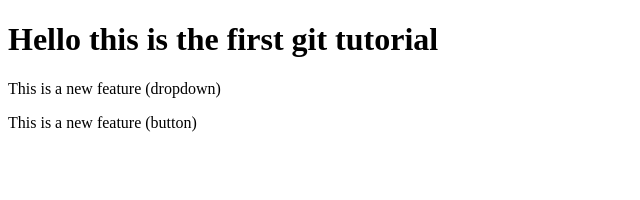
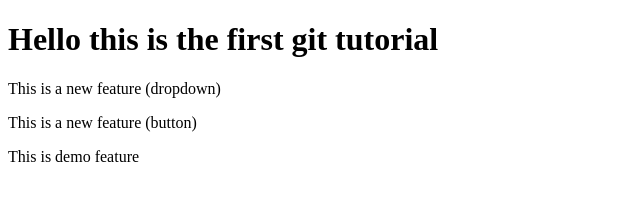
Before and after one commit to borgesachin365/LocalRepo, a plain HTML site: page index.html in a window 1280 px wide. Shown: the whole page, without its empty margins (0-640 px from the left). Drawn offline with Linux system fonts and the light colour scheme.

Commit message:
this is demo feature commit

```diff
--- a/index.html
+++ b/index.html
@@ -9,5 +9,6 @@
     <h1>Hello this is the first git tutorial</h1>
     <p>This is a new feature (dropdown)</p>
     <p>This is a new feature (button)</p>
+    <p>This is demo feature</p>
 </body>
 </html>
```
